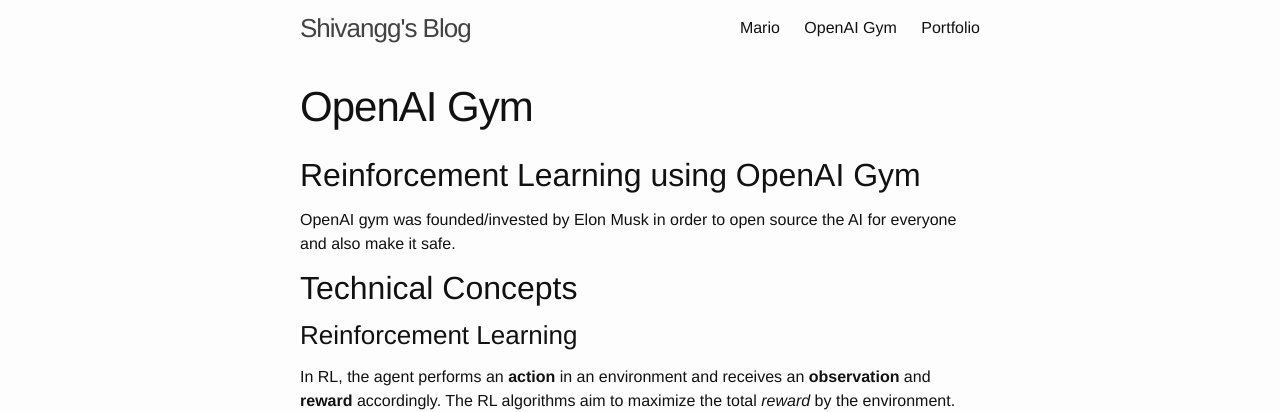
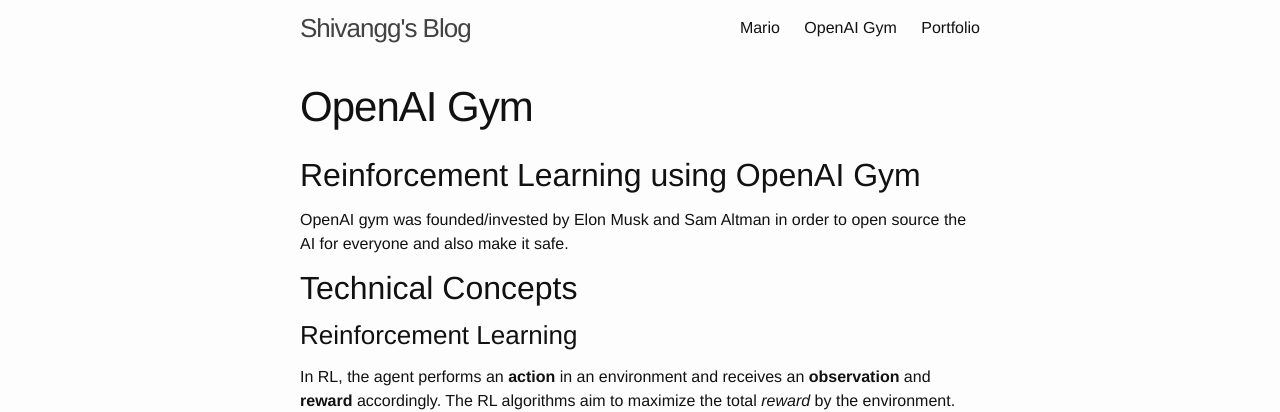
Before and after one commit to shivangg/shivangg.github.io, a Jekyll site: the page built from openai/index.md, in a window 1280 px wide. Shown: the top 412 px of the page. Built offline with Jekyll 4.4.1, drawn with Linux system fonts in a browser that asks for light colours.

Commit message:
edit openai post

```diff
--- a/_config.yml
+++ b/_config.yml
@@ -27,6 +27,6 @@
 
 
 # Build settings
-# markdown: kramdown
+markdown: kramdown
 
-# theme: jekyll-theme-minimal
+theme: jekyll-theme-minimal
--- a/openai/index.md
+++ b/openai/index.md
@@ -6,7 +6,7 @@
 
 ## Reinforcement Learning using OpenAI Gym
 
-OpenAI gym was founded/invested by Elon Musk in order to open source the AI for everyone and also make it safe.
+OpenAI gym was founded/invested by Elon Musk and Sam Altman in order to open source the AI for everyone and also make it safe.
 
 
 ## Technical Concepts
```
